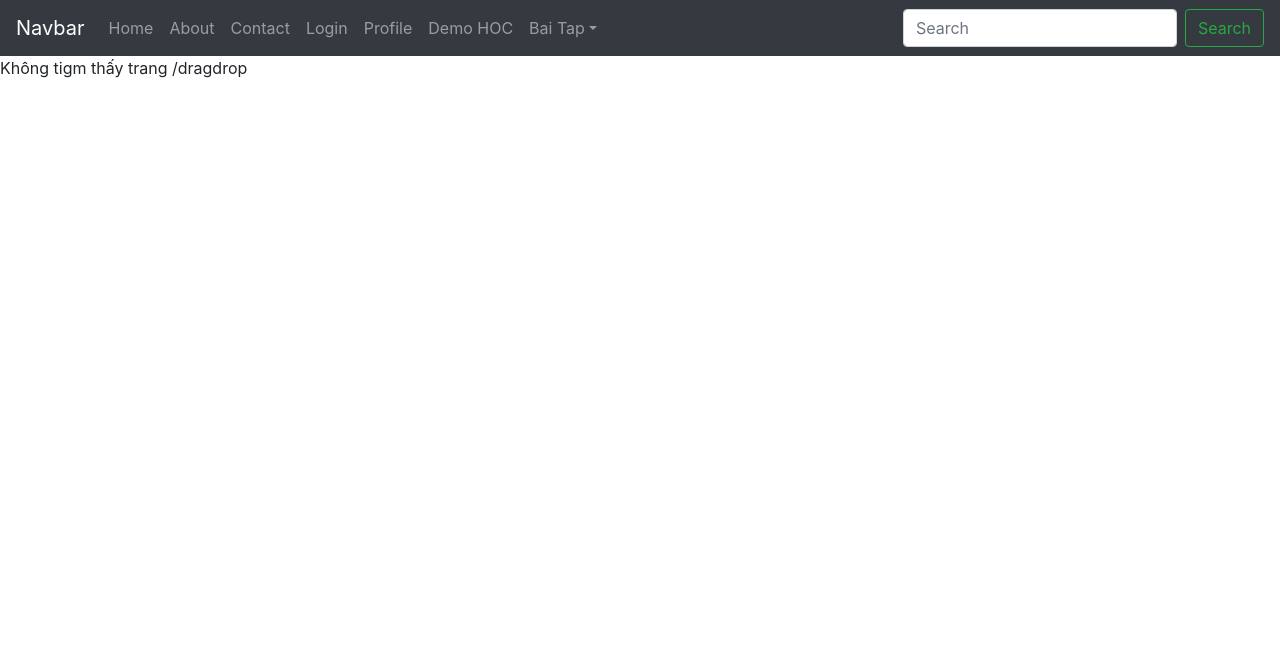
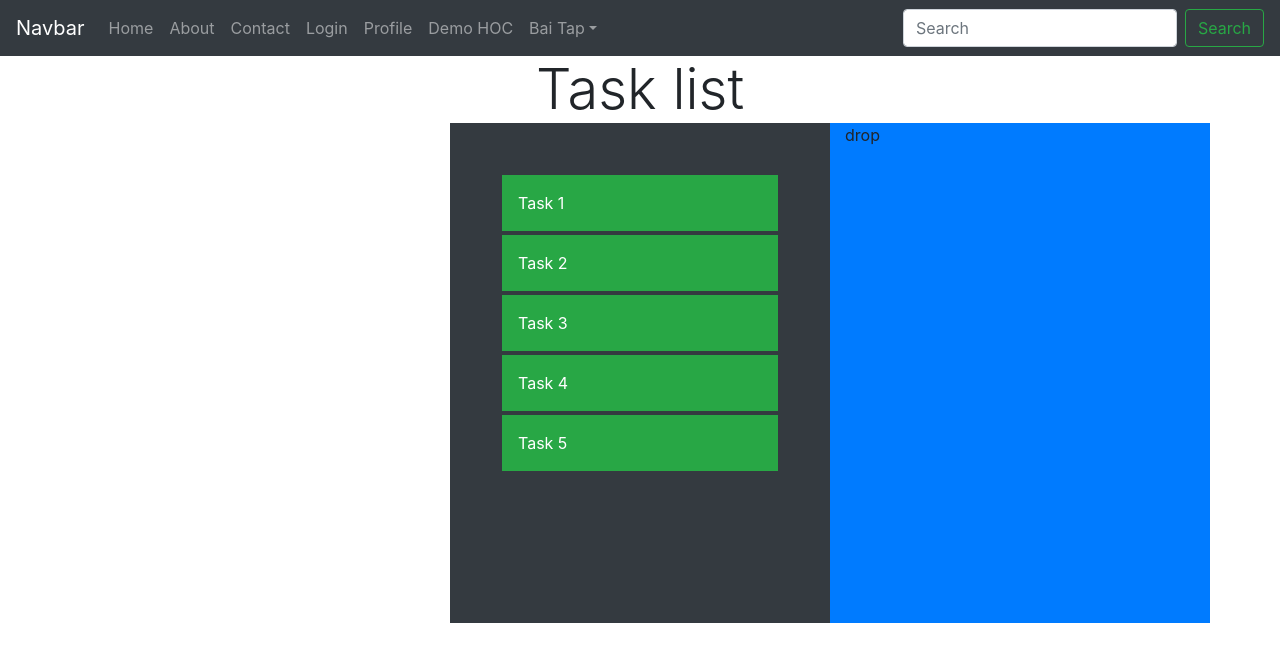
Before and after one commit to BaoNguyen2301/React_Khoa4, a React (Create React App) app: page /dragdrop in a window 1280 px wide. Shown: the top 662 px of the page. Built offline with nearby package versions, Linux system fonts and the light colour scheme.

Commit message:
Demo DragDrop

```diff
--- a/src/App.js
+++ b/src/App.js
@@ -27,6 +27,7 @@ import CreateProject from './pages/CyberBugs/CreateProject/CreateProject';
 import ProjectManagement from './pages/CyberBugs/ProjectManagement/ProjectManagement';
 import ModalCyberBugs from './HOC/CyberBugsHOC/ModalCyberBugs'
 import IndexCyberBugs from './redux/saga/Cyberbugs/indexCyberBugs';
+import DemoDragDrop from './pages/DemoDragDrop/DemoDragDrop';
 
 function App() {
 
@@ -53,6 +54,7 @@ function App() {
         <HomeTemmlate exact path='/home' Component={Home} />
         <HomeTemmlate exact path='/contact' Component={Contact} />
         <HomeTemmlate exact path='/about' Component={About} />
+        <HomeTemmlate exact path='/dragdrop' Component={DemoDragDrop} />
         <CyberBugsTemplate exact path='/' Component={ProjectManagement} />
         <UserLoginTemplate exact path='/login' Component={LoginCyberBugs} />
         <HomeTemmlate exact path='/detail/:id' Component={Detail} />
--- a/src/components/Home/Header/Header.js
+++ b/src/components/Home/Header/Header.js
@@ -37,6 +37,7 @@ export default function Header() {
                             <NavLink className="dropdown-item" to="/todolistrfcredux">TODOLIST RFC REDUX</NavLink>
                             <NavLink className="dropdown-item" to="/todolistrfcsaga">TODOLIST RFC SAGA</NavLink>
                             <NavLink className="dropdown-item" to="/cyberbugs">CyberBugs</NavLink>
+                            <NavLink className="dropdown-item" to="/dragdrop">Demo Drag Drop</NavLink>
                         </div>
                     </li>
                 </ul>
--- /dev/null
+++ b/src/pages/DemoDragDrop/DemoDragDrop.js
@@ -0,0 +1,66 @@
+import React, { useState } from 'react'
+
+const taskList = [
+    { id: 1, taskName: 'Task 1' },
+    { id: 2, taskName: 'Task 2' },
+    { id: 3, taskName: 'Task 3' },
+    { id: 4, taskName: 'Task 4' },
+    { id: 5, taskName: 'Task 5' },
+]
+
+export default function DemoDragDrop(props) {
+
+    // const [taskList, setTaskList] = useState();
+
+    const handleDragStart = (e, task, index) => {
+        console.log('tag', e.target);
+        console.log('task', task);
+        console.log('index', index);
+    }
+
+    const handleDragOver = (e) => {
+        console.log('tagover', e.target);
+    }
+
+    const handleDragEnd = (e) => {
+        console.log('tagend', e.target);
+    }
+
+    const handleDrop = (e) => {
+
+        console.log('drop', e.target)
+    }
+
+    return (
+        <div className='container'>
+            <div className='text-center display-4' onDragOver={handleDragOver}> Task list</div>
+            <div className='row'>
+                <div className='col-4'></div>
+                <div className='bg-dark p-5 col-4'>
+                    {taskList.map((task, index) => {
+                        return <div
+                            draggable='true'
+                            onDragStart={(e) => { handleDragStart(e, task, index) }}
+                            onDragOver={handleDragOver}
+                            onDragEnd={(e) => { handleDragEnd(e) }}
+                            className='bg-success text-white m-1 p-3'
+                            key={index}
+                            value={task.id}>
+                            {task.taskName}
+                        </div>
+                    })}
+                </div>
+                <div
+                    className='col-4 bg-primary'
+                    style={{ height: 500 }}
+                    draggable='true'
+                    onDragOver={(e) => {
+                        e.stopPropagation();
+                        e.preventDefault();
+                    }}
+                    onDrop={(e) => { handleDrop(e) }}
+                >drop</div>
+            </div>
+        </div>
+    )
+}
```
